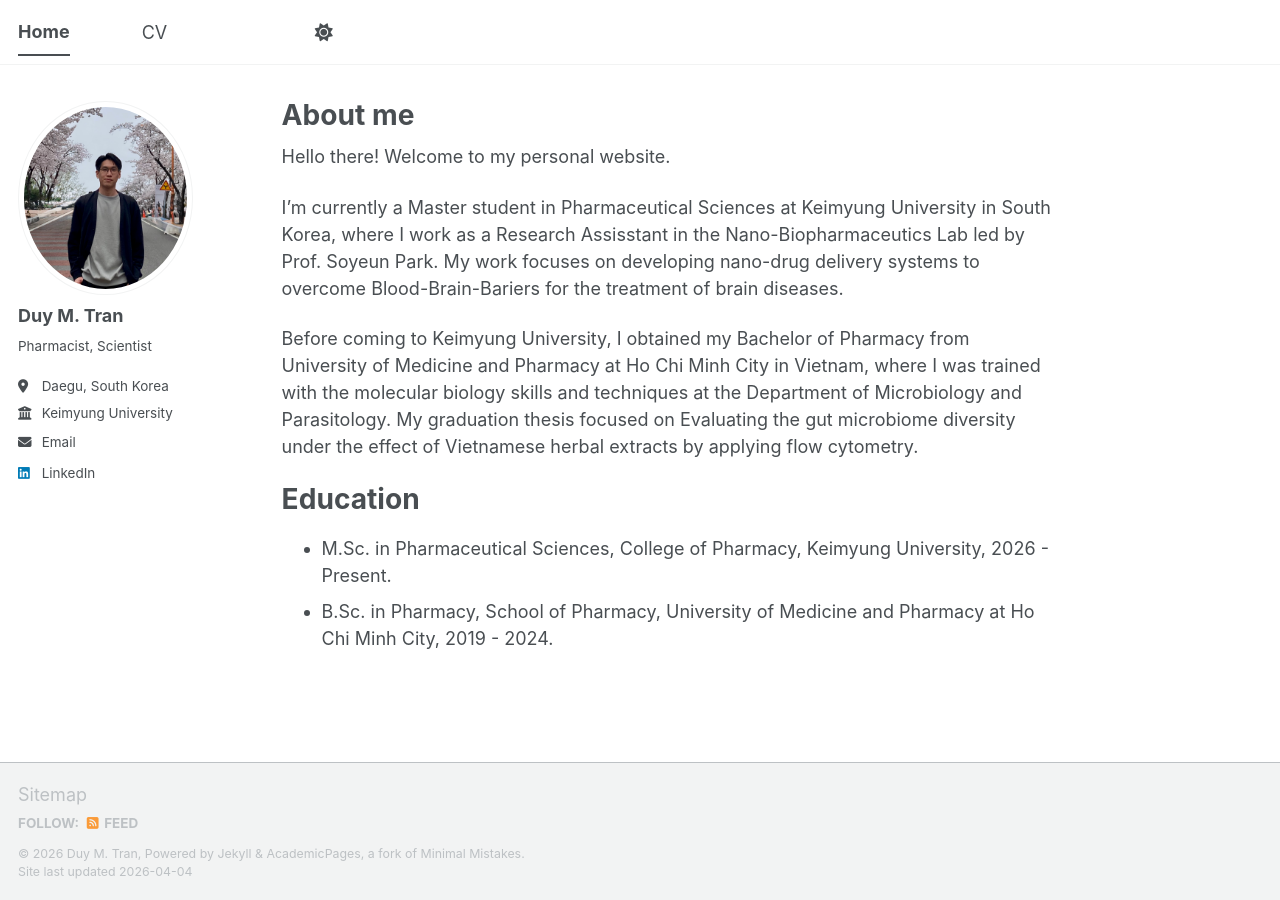
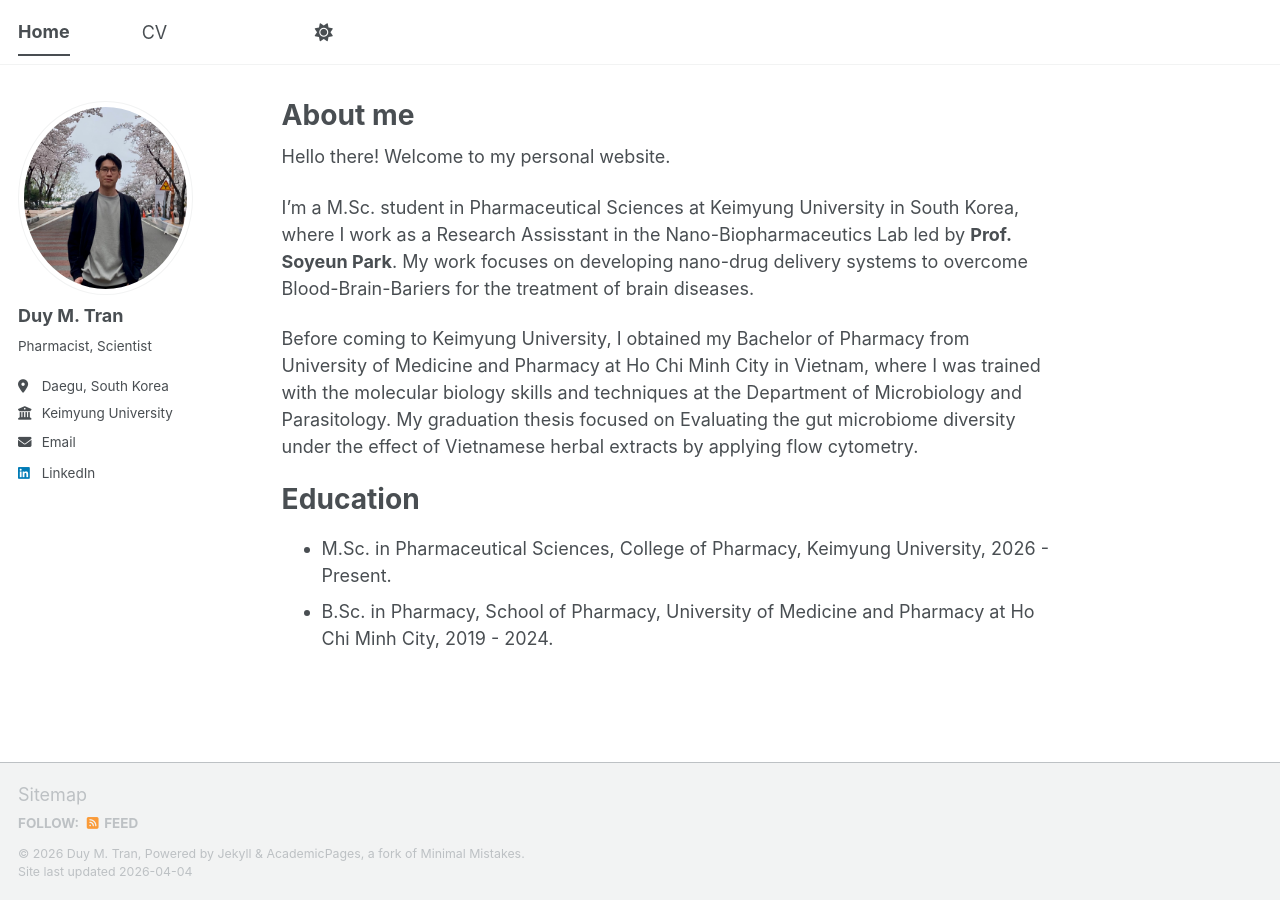
Before and after one commit to tranminhduy-git/tmduy.github.io, a Jekyll site: the page built from _pages/about.md, in a window 1280 px wide. Built offline with Jekyll 4.4.1, drawn with Linux system fonts in a browser that asks for light colours; a script bundle is joined from its source files by our own code; library files that are not in the unit come from our copies.

Commit message:
Update about.md

```diff
--- a/_pages/about.md
+++ b/_pages/about.md
@@ -9,7 +9,7 @@ redirect_from:
 
 Hello there! Welcome to my personal website.
 
-I'm currently a Master student in Pharmaceutical Sciences at Keimyung University in South Korea, where I work as a Research Assisstant in the Nano-Biopharmaceutics Lab led by Prof. Soyeun Park. My work focuses on developing nano-drug delivery systems to overcome Blood-Brain-Bariers for the treatment of brain diseases.
+I'm a M.Sc. student in Pharmaceutical Sciences at Keimyung University in South Korea, where I work as a Research Assisstant in the Nano-Biopharmaceutics Lab led by __Prof. Soyeun Park__. My work focuses on developing nano-drug delivery systems to overcome Blood-Brain-Bariers for the treatment of brain diseases.
 
 Before coming to Keimyung University, I obtained my Bachelor of Pharmacy from University of Medicine and Pharmacy at Ho Chi Minh City in Vietnam, where I was trained with the molecular biology skills and techniques at the Department of Microbiology and Parasitology. My graduation thesis focused on Evaluating the gut microbiome diversity under the effect of Vietnamese herbal extracts by applying flow cytometry.
 
```
